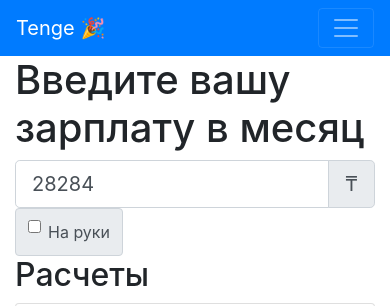
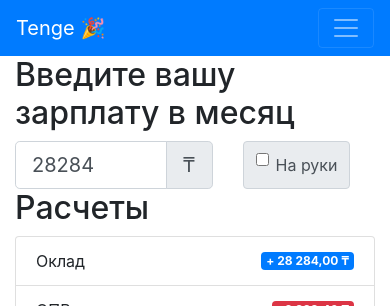
Before and after one commit to jarjan/tenge, a Vue app: page / in a window 390 px wide. Shown: the top 306 px of the page. Built offline with nearby package versions, Linux system fonts and the light colour scheme; no server answers.

Commit message:
Fixes for mobiles

```diff
--- a/package.json
+++ b/package.json
@@ -1,6 +1,6 @@
 {
   "name": "tenge.party",
-  "version": "0.2.0",
+  "version": "0.2.1",
   "description": "Calculate your tenge salary",
   "author": "Zharzhan Kulmyrza <zharzhan@gmail.com>",
   "private": true,
--- a/src/App.vue
+++ b/src/App.vue
@@ -19,10 +19,10 @@
     <b-container>
       <b-row>
         <b-col md="8">
-          <h1>Введите вашу зарплату в месяц</h1>
+          <h2>Введите вашу зарплату в месяц</h2>
           <!-- {{ rate }} -->
           <b-row class="row">
-            <b-col sm="5">
+            <b-col sm="5" cols="7">
               <b-input-group size="lg">
                 <b-form-input v-model="inputSalary" v-on:change="calculate"></b-form-input>
                 <div class="input-group-append">
@@ -30,7 +30,7 @@
                 </div>
               </b-input-group>
             </b-col>
-            <b-col sm="7">
+            <b-col sm="7" cols="5">
               <b-input-group size="lg">
                 <span class="input-group-text">
                   <b-form-checkbox size="lg" plain v-model="check" value="gross" unchecked-value="net" v-on:change="calculate">На руки</b-form-checkbox>
```
Also changed, not shown: 1 other file (tests, documents, lock files or other folders).
